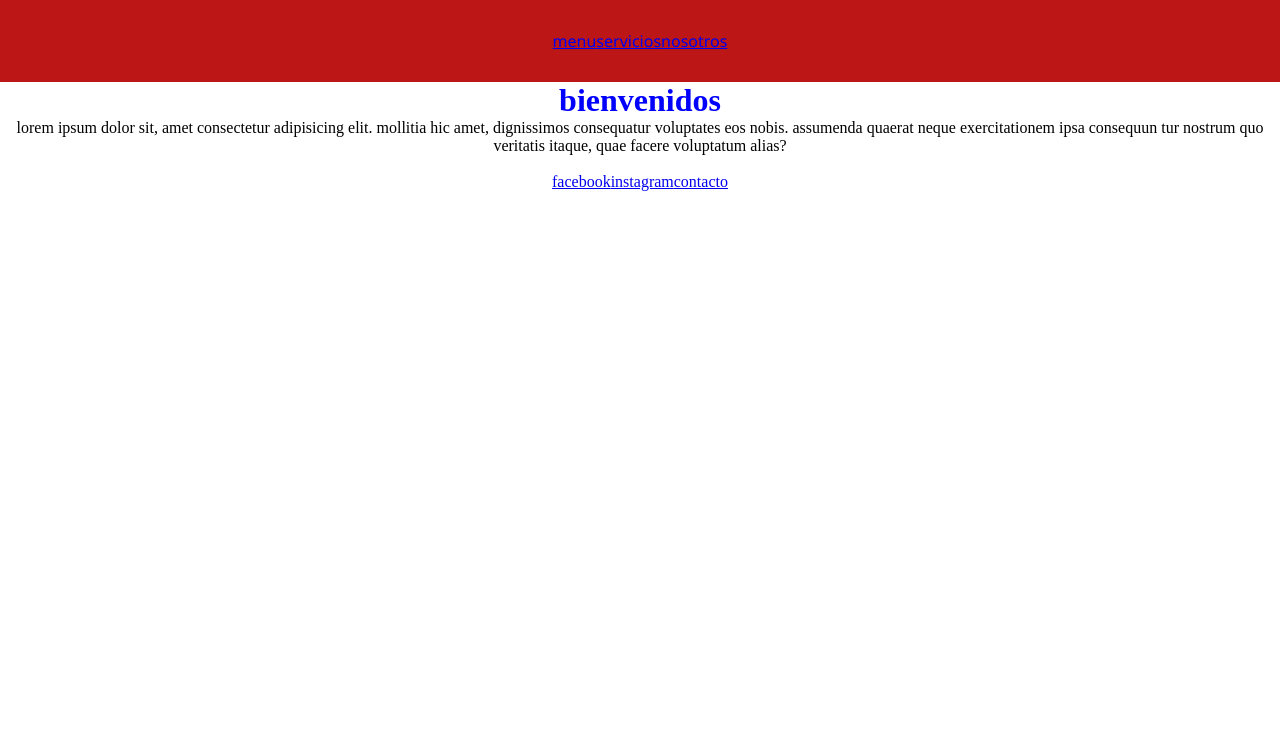
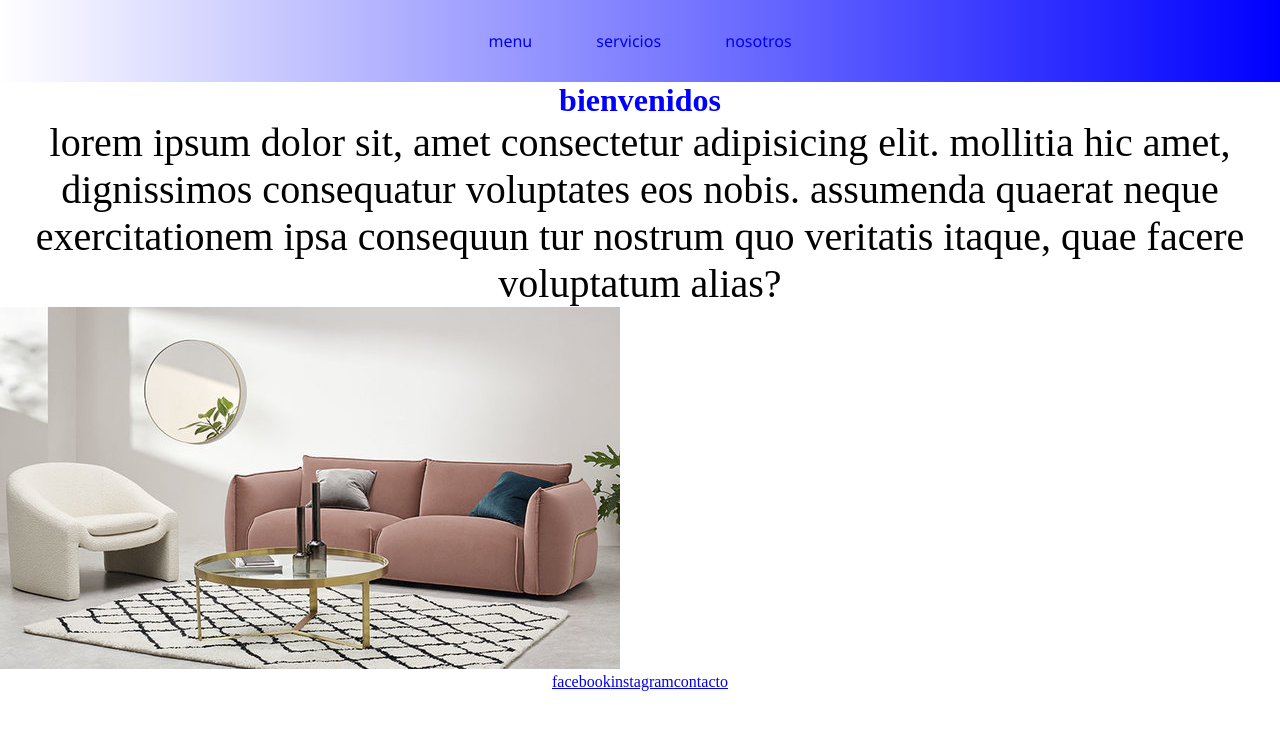
Before and after one commit to lucianoroldan/repo-prueba-, a plain HTML site: page index.html in a window 1280 px wide. Drawn offline with nearby package versions, Linux system fonts and the light colour scheme.

Commit message:
cambias realizados en html y css, cambiamos animaciones y estilos

```diff
--- a/css/style.css
+++ b/css/style.css
@@ -3,19 +3,24 @@
     padding: 0;
 }
 
-header{
+header{ background-image: linear-gradient( to right, white, blue);
     display: flex;
-    flex-direction: column;
-    text-decoration: none;
+    text-align: center;
+    justify-content: center;
+    justify-content: space-around;
+
 
 }
-nav{display: flex;
+nav{
     font-family: 'Segoe UI', Tahoma, Geneva, Verdana, sans-serif;
     color: aqua;
-    justify-content: center;
-    text-decoration: none;
     padding: 30px;
-    background-color: rgb(189, 22, 22);}
+    }
+    nav a{
+        margin: 10px;
+        padding: 20px;
+         text-decoration: none;
+    }
     h1{
         text-align: center;
         color: blue;
@@ -25,9 +30,25 @@ nav{display: flex;
         text-align: center;
         text-transform: lowercase;
     }
+
     footer{
         display: flex;
         justify-content: center;
         text-decoration: none;
+        }
 
-    }
+        .parrafo{
+            font-size: 40px;
+            animation-name: parrafo;
+            animation-duration: 5s;
+            animation-iteration-count: infinite;
+            animation-delay: 6s;
+        }
+  @keyframes parrafo {
+      0%{
+          color: aquamarine;
+      }
+      2%{
+          font-size: 5px;
+      }
+  }
--- a/index.html
+++ b/index.html
@@ -6,6 +6,8 @@
     <meta name="viewport" content="width=device-width, initial-scale=1.0">
 
     <link rel="stylesheet" href="./css/style.css"><title>Document</title>
+    <link href="https://unpkg.com/aos@2.3.1/dist/aos.css" rel="stylesheet">
+
 </head>
 <body>
     <header>
@@ -15,20 +17,24 @@
             <a href="#">nosotros</a>
         </nav>
     </header>
-    <h1>bienvenidos</h1>
-    <p>
+    <h1  data-aos="zoom-in">bienvenidos </h1>
+    <p  class="parrafo">
         Lorem ipsum dolor sit, amet consectetur adipisicing elit.
          Mollitia hic amet, dignissimos consequatur voluptates eos
           nobis. Assumenda quaerat neque exercitationem ipsa consequun
         tur nostrum quo veritatis itaque, quae facere voluptatum alias?
     </p>
-    <div>
-        <img src="" alt="">
+    <div  class="imagen" >
+        <img  src="imagen/mueble.jpg" alt=" imagen"  data-aos="fade-right">
     </div>
     <footer>
         <a href="#">facebook</a>
         <a href="#">instagram</a>
         <a href="#">contacto</a>
     </footer>
+    <script src="https://unpkg.com/aos@2.3.1/dist/aos.js"></script>
+    <script>
+        AOS.init();
+      </script>
 </body>
 </html>
```
Also changed, not shown: imagen/mueble.jpg (added).
